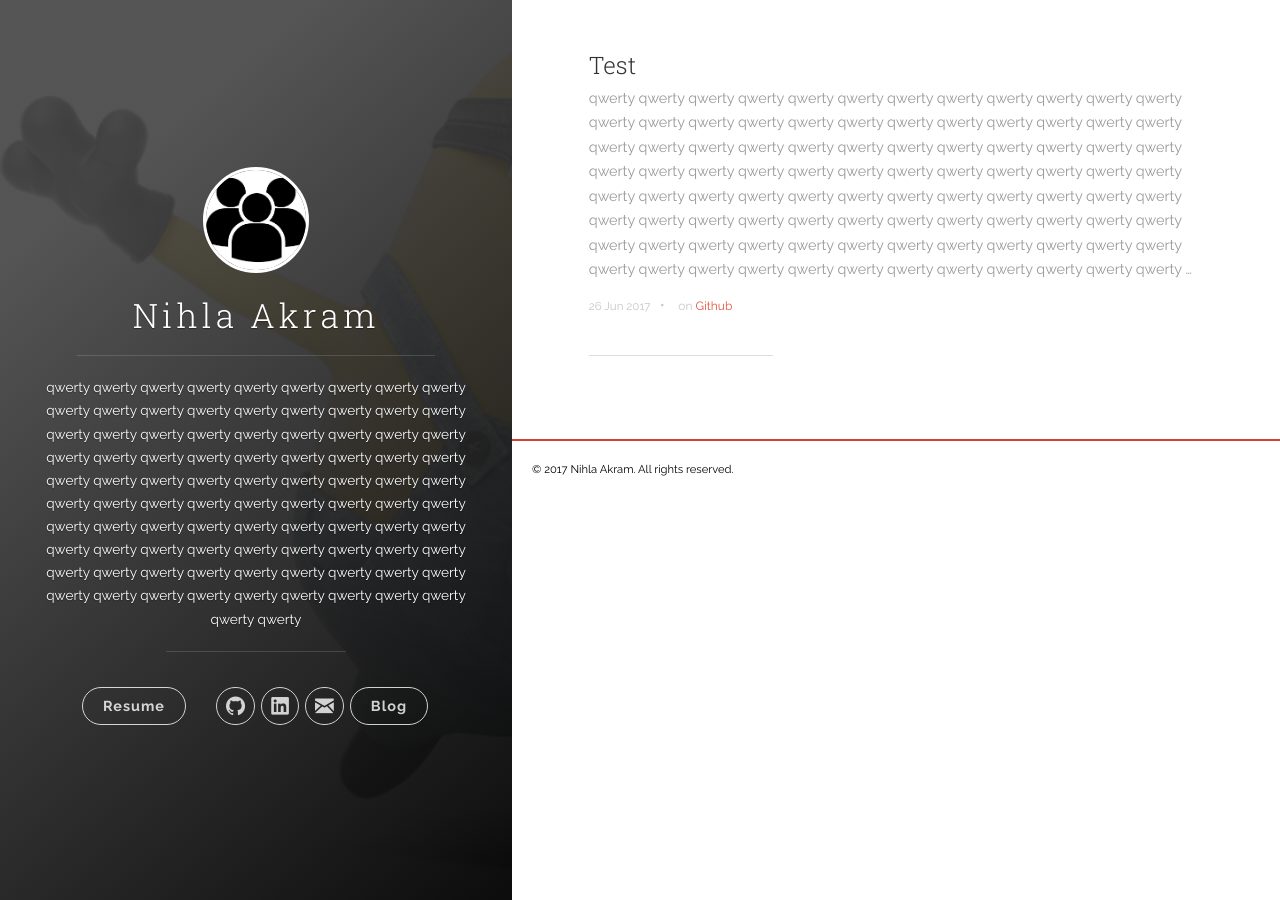
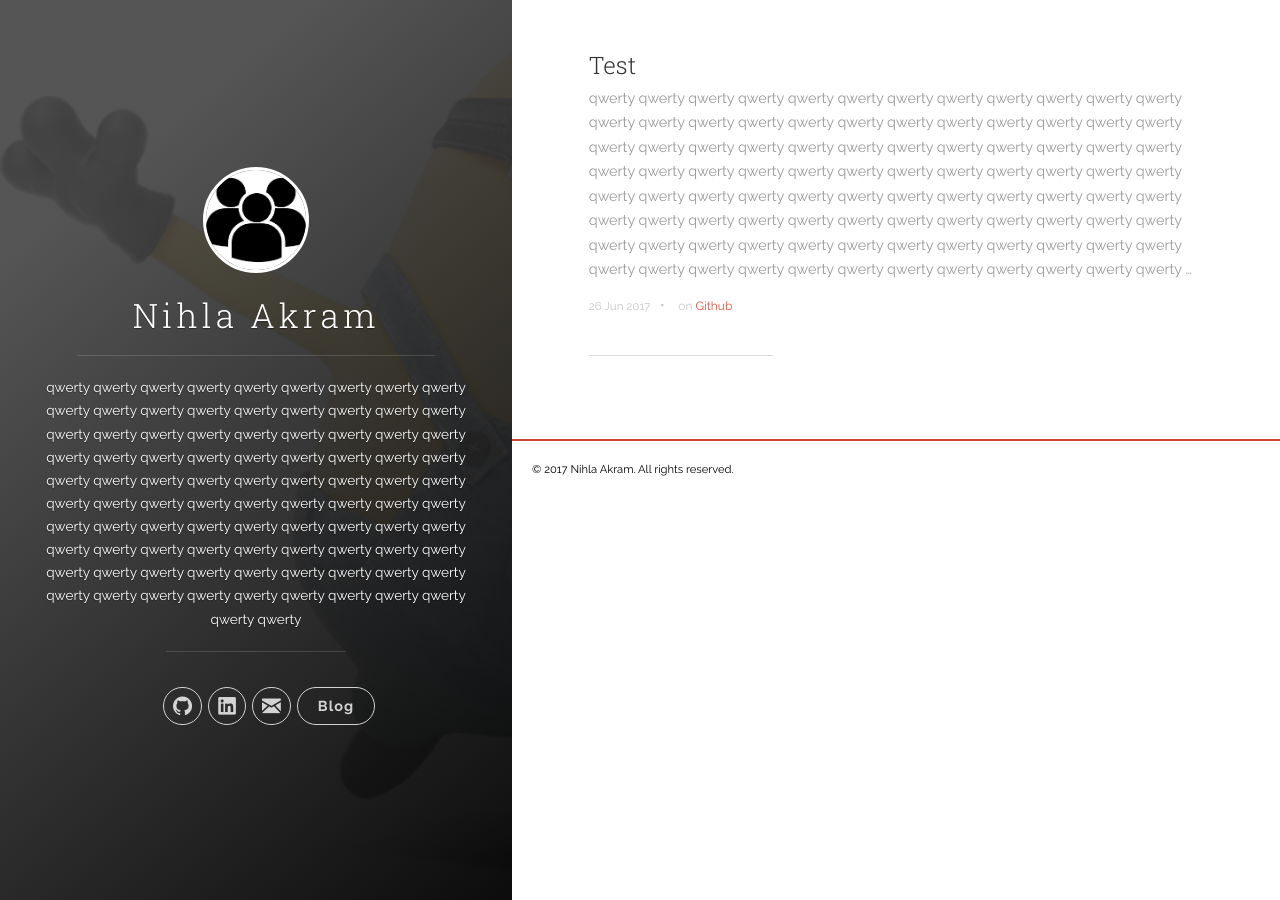
Before and after one commit to nihlaakram/nihlaakram.github.io, a Jekyll site: the page built from index.html, in a window 1280 px wide. Built offline with Jekyll 4.4.1, drawn with Linux system fonts in a browser that asks for light colours; nearby versions of some CDN libraries; the list of posts is cut into pages by our own code.

Commit message:
initial template

```diff
--- a/_includes/header.html
+++ b/_includes/header.html
@@ -22,7 +22,7 @@
 
           <nav class="cover-navigation cover-navigation--primary">
             <ul class="navigation">
-              <li class="navigation__item"><a href="https://raw.githubusercontent.com/Diksha-Rathi/Resume-LaTeX/master/Resume.pdf" title="Download/ View Resume">Resume</a></li>
+              <!--<li class="navigation__item"><a href="https://raw.githubusercontent.com/Diksha-Rathi/Resume-LaTeX/master/Resume.pdf" title="Download/ View Resume">Resume</a></li>-->
             </ul>
           </nav>
 
```
